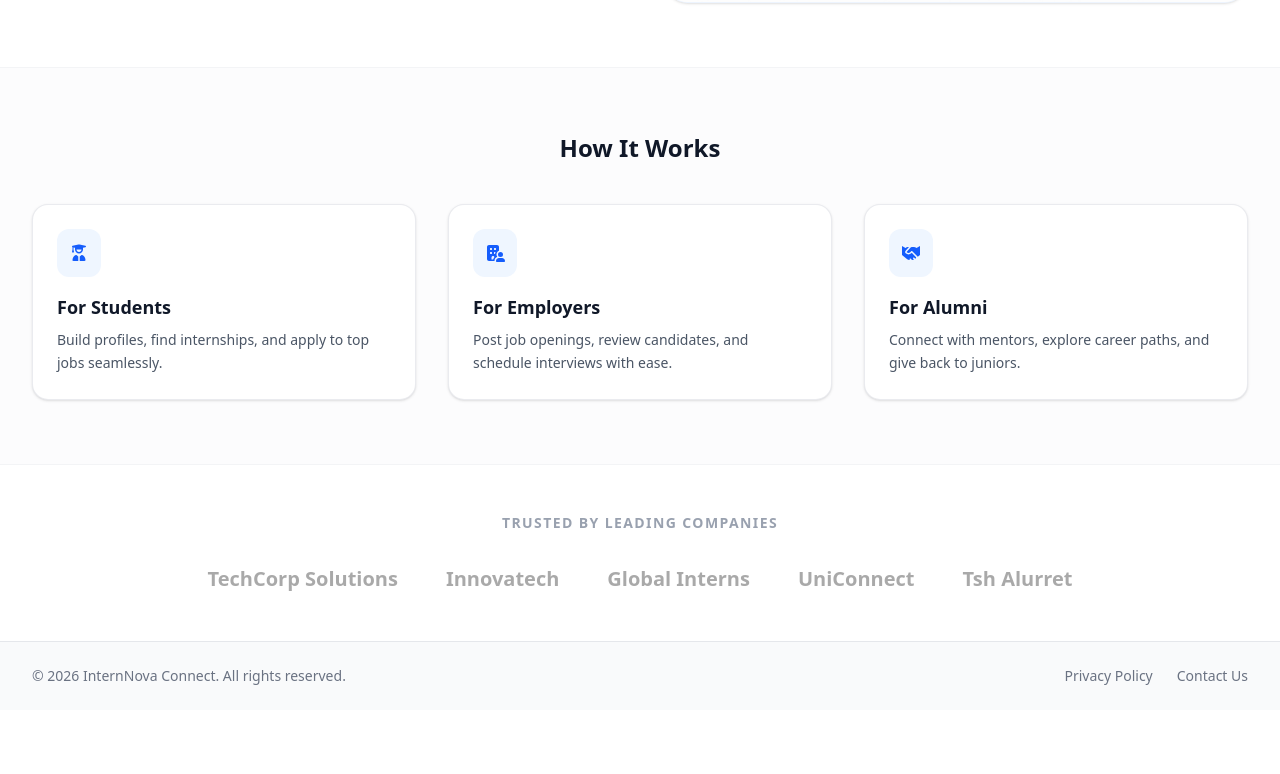
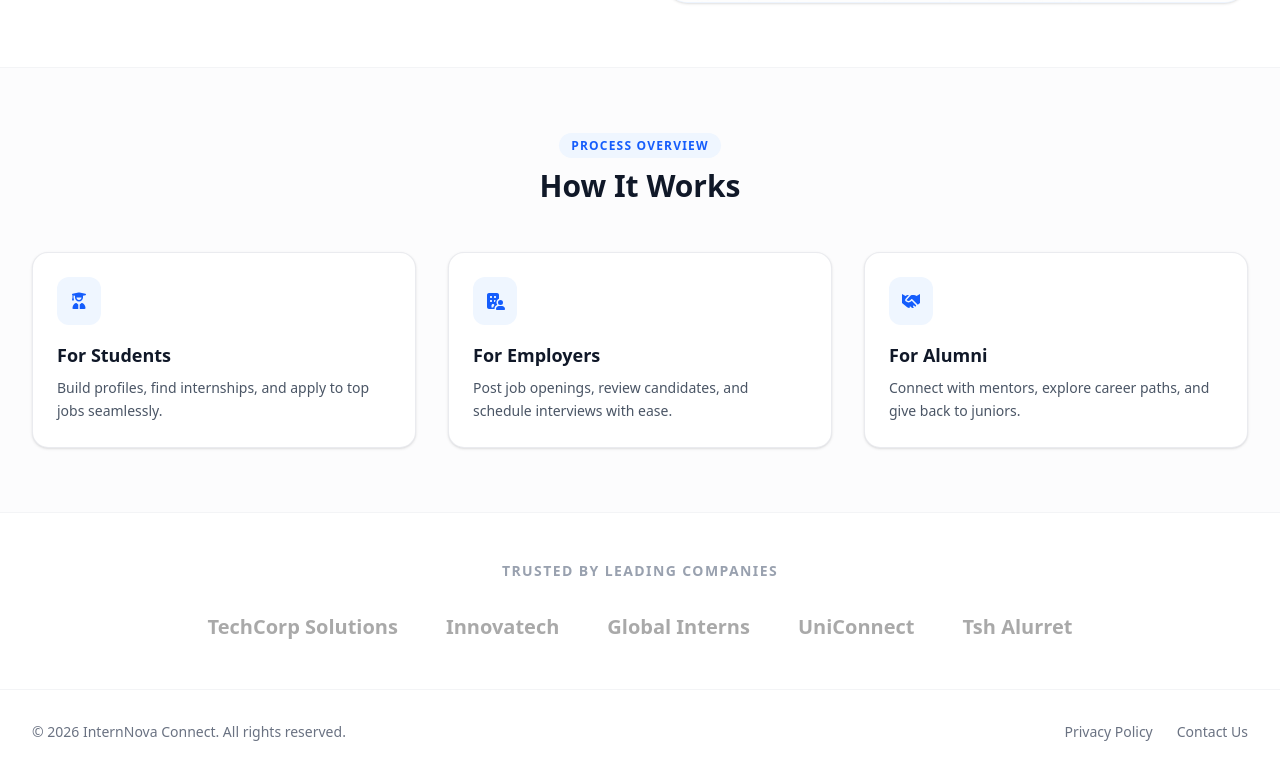
Before and after one commit to marufbytes/awt-frontend, a Next.js app: page / in a window 1280 px wide. Shown: the part 555-1329 px from the top of the page. Before the commit the page ends 1265 px from the top, so only its background shows below. Built offline with nearby package versions, Linux system fonts and the light colour scheme.

Commit message:
Full functionable homepage

```diff
--- a/src/app/dashboard/admin/page.tsx
+++ b/src/app/dashboard/admin/page.tsx
@@ -1,4 +1,4 @@
-// src/app/dashboard/admin/page.tsx
+
 'use client';
 
 import React from 'react';
--- a/src/app/globals.css
+++ b/src/app/globals.css
@@ -1,2 +1,6 @@
 @import "tailwindcss";
 @plugin "daisyui";
+
+html {
+  scroll-behavior: smooth;
+}
--- a/src/app/page.tsx
+++ b/src/app/page.tsx
@@ -1,9 +1,13 @@
-import Navbar from '@/components/common/Navbar';
-import Footer from '@/components/common/Footer';
-import Link from 'next/link';
-import Image from 'next/image';
-import { FontAwesomeIcon } from '@fortawesome/react-fontawesome';
-import { faUserGraduate, faBuildingUser, faHandshake } from '@fortawesome/free-solid-svg-icons';
+import Navbar from "@/components/common/Navbar";
+import Footer from "@/components/common/Footer";
+import Link from "next/link";
+import Image from "next/image";
+import { FontAwesomeIcon } from "@fortawesome/react-fontawesome";
+import {
+  faUserGraduate,
+  faBuildingUser,
+  faHandshake,
+} from "@fortawesome/free-solid-svg-icons";
 
 export default function Home() {
   return (
@@ -21,13 +25,20 @@ export default function Home() {
             Bridge the Gap Between Campus and Career
           </h1>
           <p className="text-lg text-gray-600 mb-8 leading-relaxed">
-            The ultimate platform for students, alumni, and employers to connect, collaborate, and recruit.
+            The ultimate platform for students, alumni, and employers to
+            connect, collaborate, and recruit.
           </p>
           <div className="flex flex-wrap gap-4">
-            <Link href="/auth/register" className="px-6 py-3 bg-blue-500 text-white font-medium rounded-xl shadow-sm hover:bg-blue-600 transition">
+            <Link
+              href="/auth/register"
+              className="px-6 py-3 bg-blue-500 text-white font-medium rounded-xl shadow-sm hover:bg-blue-600 transition"
+            >
               I'm a Student
             </Link>
-            <Link href="/auth/register" className="px-6 py-3 bg-white border border-gray-300 text-gray-700 font-medium rounded-xl hover:bg-gray-50 transition">
+            <Link
+              href="/auth/register"
+              className="px-6 py-3 bg-white border border-gray-300 text-gray-700 font-medium rounded-xl hover:bg-gray-50 transition"
+            >
               I'm an Employer
             </Link>
           </div>
@@ -46,45 +57,81 @@ export default function Home() {
         </div>
       </section>
 
-      {/* How It Works  */}
-      <section className="bg-gray-50/50 py-16 border-t border-b border-gray-100">
+      {/* How It Works & Features Section */}
+      <section
+        id="features"
+        className="bg-gray-50/50 py-16 border-t border-b border-gray-100 scroll-mt-20"
+      >
         <div className="max-w-7xl mx-auto px-8">
-          <h2 className="text-2xl font-bold text-gray-900 mb-10 text-center">How It Works</h2>
+          <div className="text-center mb-12">
+            <span className="text-xs font-bold text-blue-600 uppercase tracking-widest bg-blue-50 px-3 py-1 rounded-full">
+              PROCESS OVERVIEW
+            </span>
+            <h2 className="text-3xl font-bold text-gray-900 mt-3">
+              How It Works
+            </h2>
+          </div>
+
           <div className="grid grid-cols-1 md:grid-cols-3 gap-8">
-
-            {/* Card 1 */}
-            <div className="bg-white p-6 rounded-2xl border border-gray-200/80 shadow-sm flex flex-col items-start">
+            {/* Card 1: For Students */}
+            <div
+              id="students"
+              className="bg-white p-6 rounded-2xl border border-gray-200/80 shadow-sm flex flex-col items-start hover:shadow-md transition scroll-mt-28"
+            >
               <div className="p-3 bg-blue-50 rounded-xl mb-4">
-                <FontAwesomeIcon icon={faUserGraduate} className="h-6 w-6 text-blue-600" />
+                <FontAwesomeIcon
+                  icon={faUserGraduate}
+                  className="h-6 w-6 text-blue-600"
+                />
               </div>
-              <h3 className="text-lg font-bold text-gray-900 mb-2">For Students</h3>
+              <h3 className="text-lg font-bold text-gray-900 mb-2">
+                For Students
+              </h3>
               <p className="text-gray-600 text-sm leading-relaxed">
-                Build profiles, find internships, and apply to top jobs seamlessly.
+                Build profiles, find internships, and apply to top jobs
+                seamlessly.
               </p>
             </div>
 
-            {/* Card 2 */}
-            <div className="bg-white p-6 rounded-2xl border border-gray-200/80 shadow-sm flex flex-col items-start">
+            {/* Card 2: For Employers */}
+            <div
+              id="employers"
+              className="bg-white p-6 rounded-2xl border border-gray-200/80 shadow-sm flex flex-col items-start hover:shadow-md transition scroll-mt-28"
+            >
               <div className="p-3 bg-blue-50 rounded-xl mb-4">
-                <FontAwesomeIcon icon={faBuildingUser} className="h-6 w-6 text-blue-600" />
+                <FontAwesomeIcon
+                  icon={faBuildingUser}
+                  className="h-6 w-6 text-blue-600"
+                />
               </div>
-              <h3 className="text-lg font-bold text-gray-900 mb-2">For Employers</h3>
+              <h3 className="text-lg font-bold text-gray-900 mb-2">
+                For Employers
+              </h3>
               <p className="text-gray-600 text-sm leading-relaxed">
-                Post job openings, review candidates, and schedule interviews with ease.
+                Post job openings, review candidates, and schedule interviews
+                with ease.
               </p>
             </div>
 
-            {/* Card 3 */}
-            <div className="bg-white p-6 rounded-2xl border border-gray-200/80 shadow-sm flex flex-col items-start">
+            {/* Card 3: For Alumni */}
+            <div
+              id="alumni"
+              className="bg-white p-6 rounded-2xl border border-gray-200/80 shadow-sm flex flex-col items-start hover:shadow-md transition scroll-mt-28"
+            >
               <div className="p-3 bg-blue-50 rounded-xl mb-4">
-                <FontAwesomeIcon icon={faHandshake} className="h-6 w-6 text-blue-600" />
+                <FontAwesomeIcon
+                  icon={faHandshake}
+                  className="h-6 w-6 text-blue-600"
+                />
               </div>
-              <h3 className="text-lg font-bold text-gray-900 mb-2">For Alumni</h3>
+              <h3 className="text-lg font-bold text-gray-900 mb-2">
+                For Alumni
+              </h3>
               <p className="text-gray-600 text-sm leading-relaxed">
-                Connect with mentors, explore career paths, and give back to juniors.
+                Connect with mentors, explore career paths, and give back to
+                juniors.
               </p>
             </div>
-
           </div>
         </div>
       </section>
--- a/src/components/common/Footer.tsx
+++ b/src/components/common/Footer.tsx
@@ -1,13 +1,70 @@
+'use client';
+
 import Link from 'next/link';
 
 export default function Footer() {
   return (
-    <footer className="w-full bg-gray-50 border-t border-gray-200 py-6 px-8 flex flex-col md:flex-row justify-between items-center text-sm text-gray-500">
-      <p>© 2026 InternNova Connect. All rights reserved.</p>
-      <div className="flex space-x-6 mt-4 md:mt-0">
-        <Link href="/privacy" className="hover:text-gray-800 transition">Privacy Policy</Link>
-        <Link href="/contact" className="hover:text-gray-800 transition">Contact Us</Link>
+    <>
+      <footer className="bg-white border-t border-gray-100 py-8 px-8 mt-auto">
+        <div className="max-w-7xl mx-auto flex flex-col sm:flex-row justify-between items-center text-sm text-gray-500">
+          <p>© 2026 InternNova Connect. All rights reserved.</p>
+
+          <div className="flex space-x-6 mt-4 sm:mt-0">
+
+            <label htmlFor="privacy-modal" className="hover:text-blue-600 transition cursor-pointer">
+              Privacy Policy
+            </label>
+            <label htmlFor="contact-modal" className="hover:text-blue-600 transition cursor-pointer">
+              Contact Us
+            </label>
+          </div>
+        </div>
+      </footer>
+
+
+
+      <input type="checkbox" id="privacy-modal" className="modal-toggle" />
+      <div className="modal" role="dialog">
+        <div className="modal-box">
+          <h3 className="text-lg font-bold text-gray-900">Privacy Policy</h3>
+          <p className="py-4 text-sm text-gray-600">
+            At InternNova Connect, your privacy is our top priority. We protect user credentials securely via token-based authentication on our NestJS backend without storing plain-text passwords.
+          </p>
+          <div className="modal-action">
+            <label htmlFor="privacy-modal" className="btn btn-sm">Close</label>
+          </div>
+        </div>
       </div>
-    </footer>
+
+
+
+      <input type="checkbox" id="contact-modal" className="modal-toggle" />
+      <div className="modal" role="dialog">
+        <div className="modal-box">
+          <h3 className="text-lg font-bold text-gray-900">Contact Us</h3>
+          <p className="py-2 text-sm text-gray-600">Have questions or feedback? Send us a message below.</p>
+
+          <form action="https://formspree.io/f/xgaepbey" method="POST" className="space-y-4 mt-2">
+            <div>
+              <label className="label text-xs uppercase font-semibold">Your Name</label>
+              <input required type="text" name="name" placeholder="Maruf Ahammed" className="input input-bordered w-full" />
+            </div>
+            <div>
+              <label className="label text-xs uppercase font-semibold">Email Address</label>
+              <input required type="email" name="email" placeholder="maruf@aiub.edu" className="input input-bordered w-full" />
+            </div>
+            <div>
+              <label className="label text-xs uppercase font-semibold">Message</label>
+              <textarea required name="message" rows={3} placeholder="Write your message..." className="textarea textarea-bordered w-full"></textarea>
+            </div>
+
+            <div className="modal-action">
+              <button type="submit" className="btn btn-primary text-white">Send Message</button>
+              <label htmlFor="contact-modal" className="btn">Cancel</label>
+            </div>
+          </form>
+        </div>
+      </div>
+    </>
   );
 }
```
Also changed, not shown: src/components/common/Navbar.tsx (+30 -13 lines).
